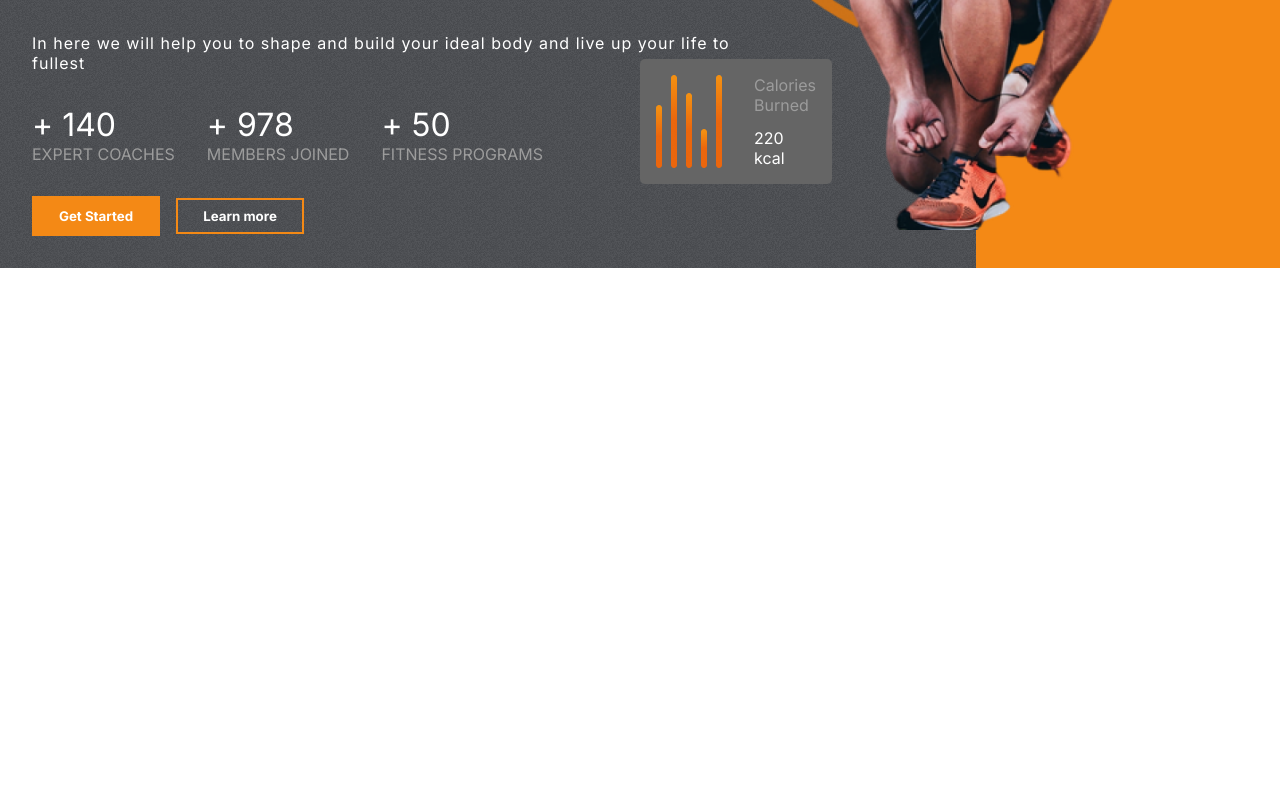
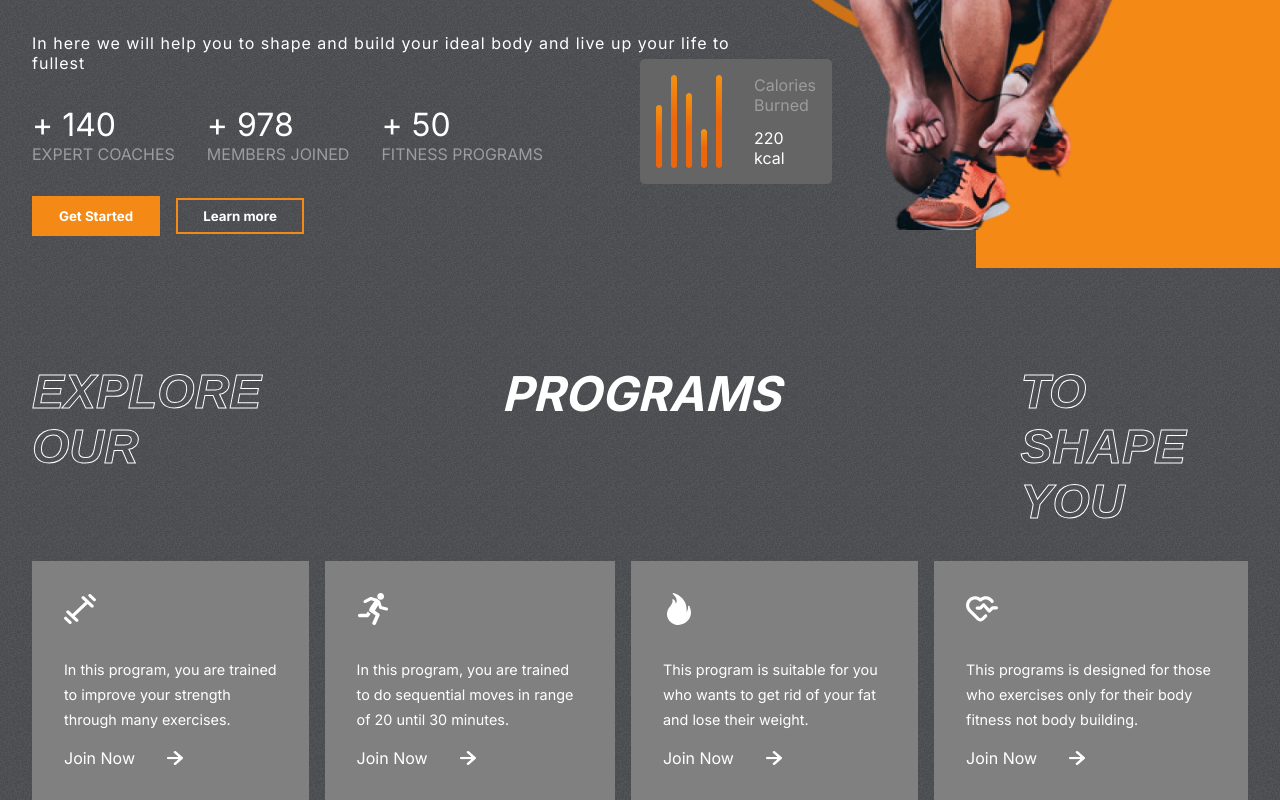
Before and after one commit to przemeklange/fit-gym-react, a React (Create React App) app: page / in a window 1280 px wide. Shown: the part 453-1253 px from the top of the page. Before the commit the page ends 800 px from the top, so only its background shows below. Built offline with nearby package versions, Linux system fonts and the light colour scheme.

Commit message:
add new sections programs

```diff
--- a/src/App.js
+++ b/src/App.js
@@ -1,10 +1,12 @@
 import './App.css';
 import Hero from './components/HeroSection/Hero'
+import Programs from './components/Programs/Programs';
 
 function App() {
   return (
     <div className="App">
       <Hero />
+      <Programs />
     </div>
   );
 }
--- /dev/null
+++ b/src/components/Programs/Program.css
@@ -0,0 +1,64 @@
+.Programs {
+  display: flex;
+  flex-direction: column;
+  gap: 2rem;
+  padding: 0 2rem;
+}
+
+.programs-header {
+  display: flex;
+  gap: 5em;
+  font-weight: bold;
+  font-size: 3rem;
+  justify-content: center;
+  color: var(--white);
+  font-style: italic;
+  text-transform: uppercase;
+}
+
+.program-category {
+  display: flex;
+  gap: 1rem;
+}
+
+.category {
+  display: flex;
+  flex-direction: column;
+  background-color: gray;
+  padding: 2rem;
+  gap: 1rem;
+  color: var(--white);
+  justify-content: space-between;
+  transition: 0.5s all;
+}
+
+.category > :nth-child(1) {
+  width: 2rem;
+  height: 2rem;
+  fill: var(--white);
+}
+
+.category > :nth-child(2) {
+  font-size: 1rem;
+  font-weight: bold;
+}
+
+.category > :nth-child(3) {
+  font-size: 0.9rem;
+  line-height: 25px;
+}
+
+.join-now {
+  display: flex;
+  align-items: center;
+  gap: 2rem;
+}
+
+.join-now > img {
+  width: 1rem;
+}
+
+.category:hover {
+  background: var(--planCard);
+  cursor: pointer;
+}
--- /dev/null
+++ b/src/components/Programs/Programs.jsx
@@ -0,0 +1,31 @@
+import React from "react";
+import "./Program.css";
+import { programsData } from "../../data/programsData";
+import RightArrow from "../../assets/rightArrow.png";
+
+const Programs = () => {
+  return (
+    <div className="Programs" id="programs">
+      <div className="programs-header">
+        <span className="stroke-text">Explore our</span>
+        <span>Programs</span>
+        <span className="stroke-text">to shape you</span>
+      </div>
+      <div className="program-category">
+        {programsData.map((program, i, e) => (
+          <div className="category" key={i}>
+            {program.image}
+            <span>{program.header}</span>
+            <span>{program.details}</span>
+            <div className="join-now">
+              <span>Join Now</span>
+              <img alt={i} src={RightArrow} />
+            </div>
+          </div>
+        ))}
+      </div>
+    </div>
+  );
+};
+
+export default Programs;
```
Also changed, not shown: src/data/programsData.js (+3 -3 lines).
